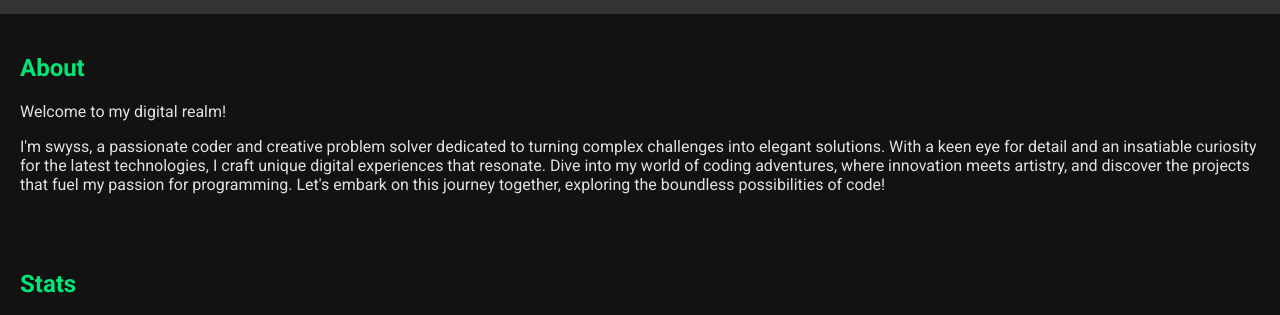
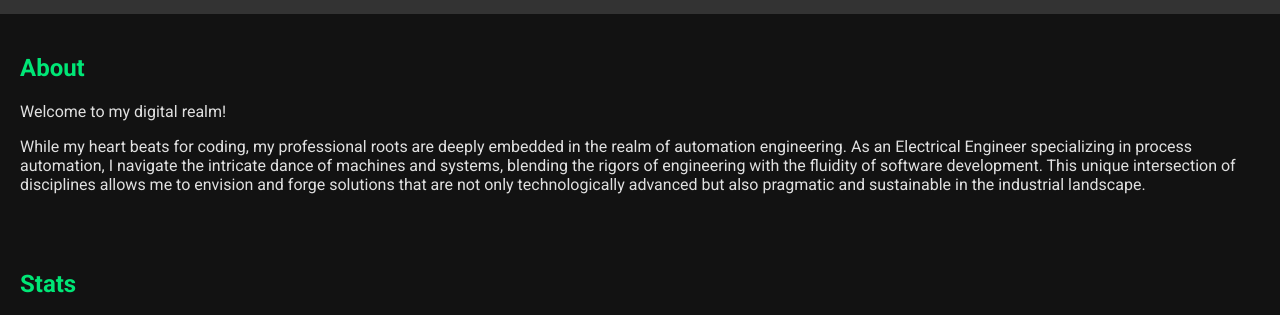
Before and after one commit to swyss/swyss.github.io, a plain HTML site: page index.html in a window 1280 px wide. Shown: the part 421-736 px from the top of the page. Drawn offline with Linux system fonts and the light colour scheme.

Commit message:
update source

```diff
--- a/index.html
+++ b/index.html
@@ -133,7 +133,7 @@
                         <img src="Assets/github_icon.png" alt="GitHub" class="github-icon">
                         GitHub/swyss
                     </a></li>
-                    <!-- <li> <a href="https://github.com/swyss" class="github-link">
+                <!-- <li> <a href="https://github.com/swyss" class="github-link">
                         <img src="Assets/linked_icon.png" alt="GitHub" class="github-icon">
                         LinkedIn
                     </a></li> -->
@@ -161,21 +161,26 @@
         <section id="about">
             <h2>About</h2>
             <p>Welcome to my digital realm!</p>
-            <p>I'm swyss, a passionate coder and creative problem solver dedicated to turning complex challenges into
-                elegant solutions. With a keen eye for detail and an insatiable curiosity for the latest technologies, I
-                craft unique digital experiences that resonate. Dive into my world of coding adventures, where
-                innovation meets artistry, and discover the projects that fuel my passion for programming. Let's embark
-                on this journey together, exploring the boundless possibilities of code!</p>
+            <p>While my heart beats for coding, my professional roots are deeply embedded in the realm of automation
+                engineering. As an Electrical Engineer specializing in process automation, I navigate the intricate
+                dance of machines and systems, blending the rigors of engineering with the fluidity of software
+                development. This unique intersection of disciplines allows me to envision and forge solutions that are
+                not only technologically advanced but also pragmatic and sustainable in the industrial landscape.</p>
         </section>
 
         <section id="stats">
             <h2>Stats</h2>
             <p>GitHUb Batches</p>
-            <a href="http://www.github.com/swyss"><img src="https://github-readme-stats.vercel.app/api?username=swyss&show_icons=true&hide=&count_private=true&title_color=0891b2&text_color=ffffff&icon_color=0891b2&bg_color=1c1917&hide_border=true&show_icons=true" alt="swyss's GitHub stats" /></a>
+            <a href="http://www.github.com/swyss"><img
+                    src="https://github-readme-stats.vercel.app/api?username=swyss&show_icons=true&hide=&count_private=true&title_color=0891b2&text_color=ffffff&icon_color=0891b2&bg_color=1c1917&hide_border=true&show_icons=true"
+                    alt="swyss's GitHub stats" /></a>
 
-            <a href="http://www.github.com/swyss"><img src="https://github-readme-streak-stats.herokuapp.com/?user=swyss&stroke=ffffff&background=1c1917&ring=0891b2&fire=0891b2&currStreakNum=ffffff&currStreakLabel=0891b2&sideNums=ffffff&sideLabels=ffffff&dates=ffffff&hide_border=true" /></a>
+            <a href="http://www.github.com/swyss"><img
+                    src="https://github-readme-streak-stats.herokuapp.com/?user=swyss&stroke=ffffff&background=1c1917&ring=0891b2&fire=0891b2&currStreakNum=ffffff&currStreakLabel=0891b2&sideNums=ffffff&sideLabels=ffffff&dates=ffffff&hide_border=true" /></a>
 
-            <a href="https://github.com/swyss" align="left"><img src="https://github-readme-stats.vercel.app/api/top-langs/?username=swyss&langs_count=10&title_color=0891b2&text_color=ffffff&icon_color=0891b2&bg_color=1c1917&hide_border=true&locale=en&custom_title=Top%20%Languages" alt="Top Languages" /></a>
+            <a href="https://github.com/swyss" align="left"><img
+                    src="https://github-readme-stats.vercel.app/api/top-langs/?username=swyss&langs_count=10&title_color=0891b2&text_color=ffffff&icon_color=0891b2&bg_color=1c1917&hide_border=true&locale=en&custom_title=Top%20%Languages"
+                    alt="Top Languages" /></a>
         </section>
 
         <section id="skills">
@@ -335,7 +340,8 @@
                     <div class="card-content">
                         <h3>Siemens TIA Portal</h3>
                         <p></p>
-                        <a href="https://www.siemens.com/de/de/produkte/automatisierung/industrie-software/automatisierungs-software/tia-portal.html" class="github-link">
+                        <a href="https://www.siemens.com/de/de/produkte/automatisierung/industrie-software/automatisierungs-software/tia-portal.html"
+                            class="github-link">
                             <img src="Assets/link_icon.png" alt="Link" class="github-icon">
                         </a>
                     </div>
@@ -345,7 +351,8 @@
                     <div class="card-content">
                         <h3>Simatic PCS7</h3>
                         <p></p>
-                        <a href="https://www.siemens.com/de/de/produkte/automatisierung/prozessleittechnik/simatic-pcs-7.html?gclid=Cj0KCQjwwMqvBhCtARIsAIXsZpYlDIbqI305np0dt0HTxsLJO7126mCdvVXUs-MPojUJ3xhan3HKO3AaAtIQEALw_wcB&acz=1&gad_source=1" class="github-link">
+                        <a href="https://www.siemens.com/de/de/produkte/automatisierung/prozessleittechnik/simatic-pcs-7.html?gclid=Cj0KCQjwwMqvBhCtARIsAIXsZpYlDIbqI305np0dt0HTxsLJO7126mCdvVXUs-MPojUJ3xhan3HKO3AaAtIQEALw_wcB&acz=1&gad_source=1"
+                            class="github-link">
                             <img src="Assets/link_icon.png" alt="Link" class="github-icon">
                         </a>
                     </div>
```
